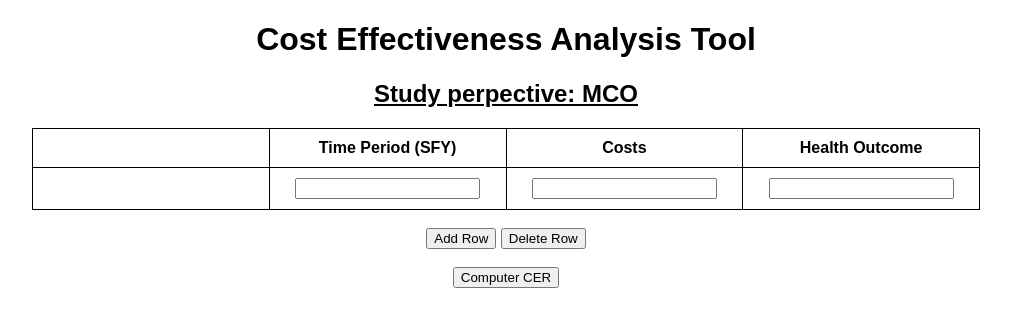
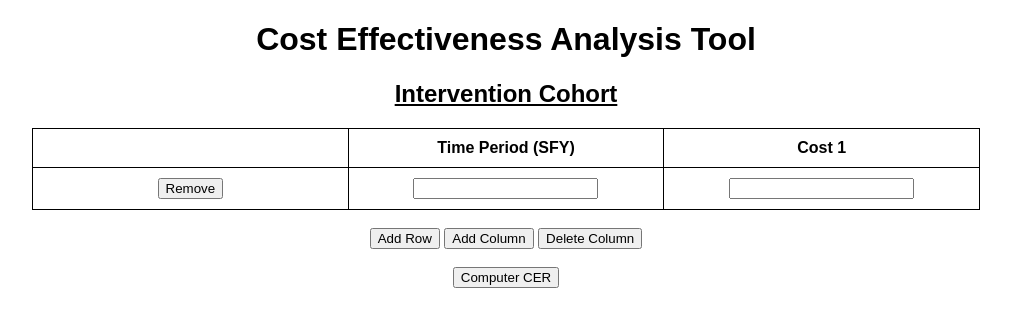
Before and after one commit to Hariharan2907/telemed_project, a Flask app: page /data_entry in a window 1280 px wide. Shown: the part 54-381 px from the top of the page, without its empty margins (134-1145 px from the left). Run offline with Flask 2, Linux system fonts and the light colour scheme; parts of the project's set-up code (start-up, migrations or seed data) failed here and were passed over.

Commit message:
added tables for data entry page

```diff
--- a/templates/base.html
+++ b/templates/base.html
@@ -4,63 +4,7 @@
         <meta charset="UTF-8">
         <link rel="stylesheet" href="{{ url_for('static', filename= 'css/main.css') }}">
         <title>Cost Effective Analysis Tool</title>
-        <SCRIPT language="javascript">
-          function addRow(tableID) {
-
-            var table = document.getElementById(tableID);
-
-            var rowCount = table.rows.length;
-            var row = table.insertRow(rowCount);
-
-            var cell1 = row.insertCell(0);
-            var element1 = document.createElement("input");
-            element1.type = "checkbox";
-            element1.name="chkbox[]";
-            cell1.appendChild(element1);
-
-            var cell2 = row.insertCell(1);
-            var element2 = document.createElement("input");
-            element2.type = "number";
-            element2.name = "year";
-            cell2.appendChild(element2);
-
-            var cell3 = row.insertCell(2);
-            var element3 = document.createElement("input");
-            element3.type = "number";
-            element3.name = "treat_cost";
-            cell3.appendChild(element3);
-
-            var cell4 = row.insertCell(3);
-            var element4 = document.createElement("input");
-            element4.type = "number";
-            element4.name = "treat_outcome";
-            cell4.appendChild(element4);
-
-
-          }
-
-          function deleteRow(tableID) {
-            try {
-            var table = document.getElementById(tableID);
-            var rowCount = table.rows.length;
-
-            for(var i=0; i<rowCount; i++) {
-              var row = table.rows[i];
-              var chkbox = row.cells[0].childNodes[0];
-              if(null != chkbox && true == chkbox.checked) {
-                table.deleteRow(i);
-                rowCount--;
-                i--;
-              }
-
-
-            }
-            }catch(e) {
-              alert(e);
-            }
-          }
-
-        </SCRIPT>
+        <script src="{{ url_for('static', filename= 'js/main.js') }}"></script>
     </head>
 
 <body>
@@ -86,7 +30,7 @@
         <i class="fa fa-caret-down"></i>
       </button>
       <div class="dropdown-content">
-        <a href="questionnaire">Questionnaire</a>
+        <a href="cea_design">CEA Design</a>
         <a href="data_entry">Data Entry</a>
         <a href="cea_results">CEA Results</a>
 
--- a/templates/data_entry.html
+++ b/templates/data_entry.html
@@ -1,54 +1,38 @@
 {% extends "base.html" %}
+
 {% block content %}
 
 
         <center><h1>Cost Effectiveness Analysis Tool </h1></center>
-        <center><u><h2>Study perpective: MCO</h2></u></center>
+        <center><u><h2>Intervention Cohort</h2></u></center>
 
-        <form method = "POST">
+        <form method = "POST" id="myform" name="myform">
           <center>
           <table class="ceatable" id="input-table">
-
+            <thead>
             <tr>
               <th></th>
               <th>Time Period (SFY)</th>
-              <th>Costs</th>
-              <th>Health Outcome</th>
-            </tr>
-            <tr>
-              <td>&nbsp;</td>
-              <td><input type="number" name = "year1"></td> <td><input type="number" name="treat_cost1"></td><td><input type="number" name="treat-outcome"></td>
+              <th>Cost 1</th>
 
             </tr>
-            <!--
+            </thead>
+            <tbody>
             <tr>
-              <td><input type="number" name = "year2"></td> <td><input type="number" name="treat-cost2"></td><td><input type="number" name="treat-visit2"></td>
-              <td><input type="number" name="comp-cost2"></td><td><input type="number" name="comp-visit2"></td>
+              <td><input type="button" value="Remove" onclick="removeRow(this)"/></td>
+              <td><input type="number" name = "year1"></td> <td><input type="number" name="inter_costs"></td>
+
             </tr>
-            <tr>
-              <td><input type="number" name = "year3"></td> <td><input type="number" name="treat-cost3"></td><td><input type="number" name="treat-visit3"></td>
-              <td><input type="number" name="comp-cost3"></td><td><input type="number" name="comp-visit3"></td>
-            </tr>
-            <tr>
-              <td><input type="number" name = "year4"></td> <td><input type="number" name="treat-cost4"></td><td><input type="number" name="treat-visit4"></td>
-              <td><input type="number" name="comp-cost4"></td><td><input type="number" name="comp-visit4"></td>
-            </tr>
-            <tr>
-              <td><input type="number" name = "year5"></td> <td><input type="number" name="treat-cost5"></td><td><input type="number" name="treat-visit5"></td>
-              <td><input type="number" name="comp-cost5"></td><td><input type="number" name="comp-visit5"></td>
-            </tr>
-            <tr>
-              <td><input type="number" name = "year6"></td> <td><input type="number" name="treat-cost6"></td><td><input type="number" name="treat-visit6"></td>
-              <td><input type="number" name="comp-cost6"></td><td><input type="number" name="comp-visit6"></td>
-            </tr> -->
-
+        </tbody>
 
         </table>
         </center>
         <br>
         <center>
-        <INPUT type="button" value="Add Row" onclick="addRow('input-table')" />
-        <INPUT type="button" value="Delete Row" onclick="deleteRow('input-table')" />
+        <INPUT type="button" value="Add Row" onclick="addRowToTable('input-table')" />
+        <INPUT type="button" value="Add Column" onclick="addColumn('input-table')" />
+        <INPUT type="button" value="Delete Column" onclick="deleteColumn('input-table')" />
+
       </center>
       <br>
       <center><input class = "btn btn-primary" type = "submit" value = "Computer CER" ></center>
```
Also changed, not shown: templates/index.html (+26 -8 lines).
